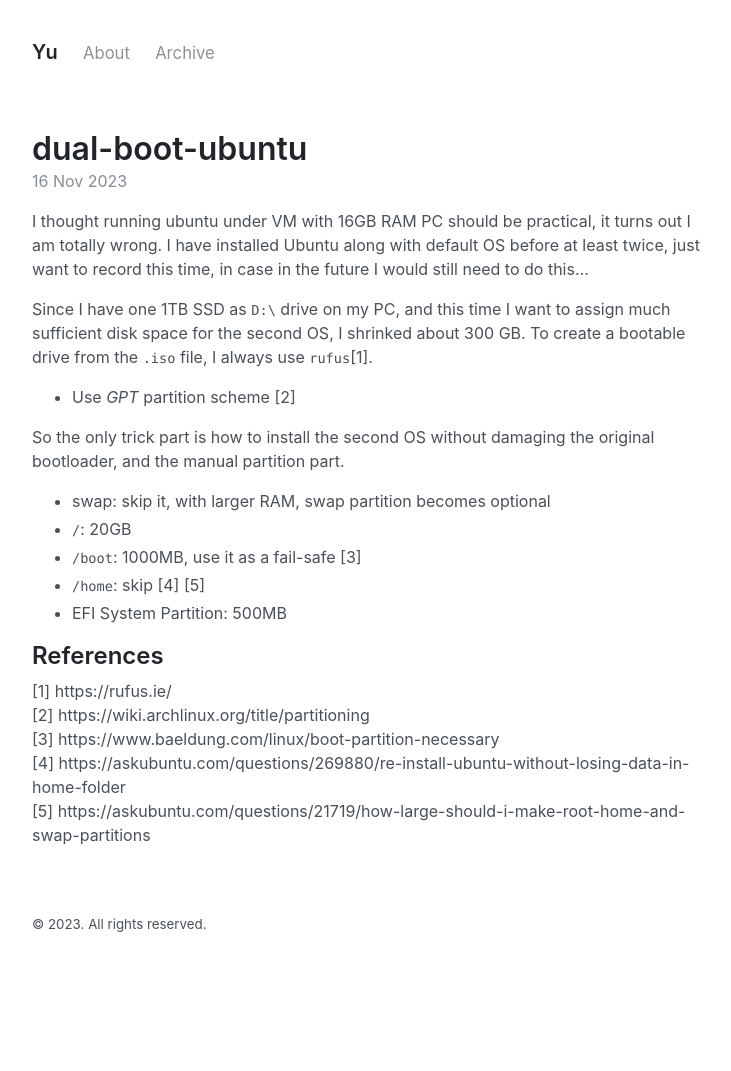
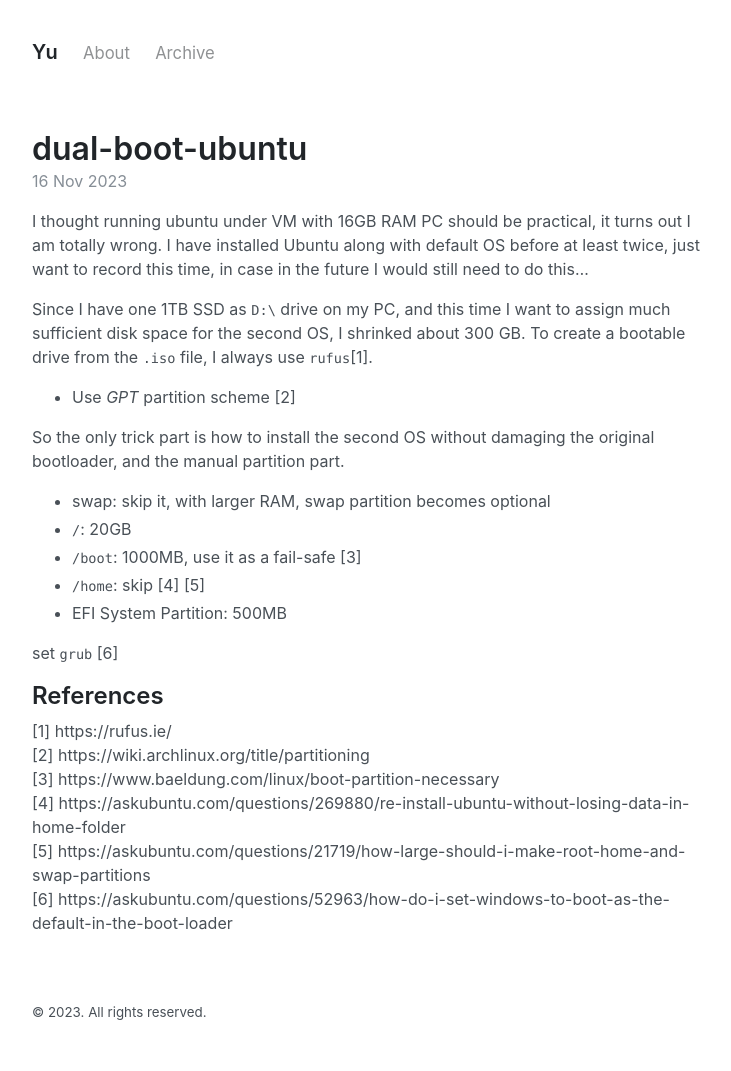
Before and after one commit to yuuu14/blog, a Jekyll site: the page built from _posts/2023-11-16-dual-boot-ubuntu.md, in a window 1280 px wide. Shown: the whole page, without its empty margins (272-1003 px from the left). Built offline with Jekyll 4.4.1, drawn with Linux system fonts in a browser that asks for light colours; before the commit the page ends 983 px from its top, so only the background shows below that.

Commit message:
update post

```diff
--- a/_posts/2023-11-16-dual-boot-ubuntu.md
+++ b/_posts/2023-11-16-dual-boot-ubuntu.md
@@ -18,6 +18,8 @@ So the only trick part is how to install the second OS without damaging the orig
 - `/home`: skip [4] [5]
 - EFI System Partition: 500MB
 
+set `grub` [6]
+
 
 ## References
 [1] https://rufus.ie/ <br>
@@ -25,3 +27,4 @@ So the only trick part is how to install the second OS without damaging the orig
 [3] https://www.baeldung.com/linux/boot-partition-necessary <br>
 [4] https://askubuntu.com/questions/269880/re-install-ubuntu-without-losing-data-in-home-folder <br>
 [5] https://askubuntu.com/questions/21719/how-large-should-i-make-root-home-and-swap-partitions <br>
+[6] https://askubuntu.com/questions/52963/how-do-i-set-windows-to-boot-as-the-default-in-the-boot-loader
```
